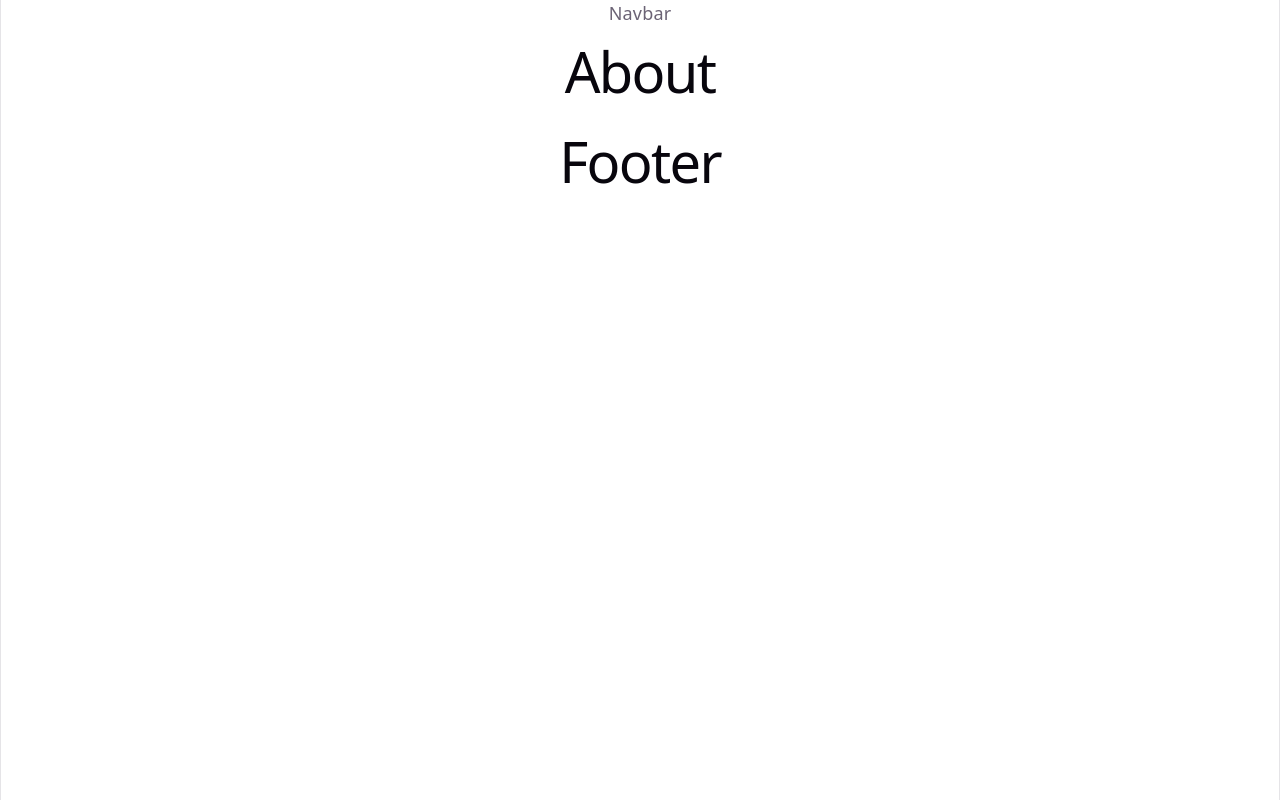
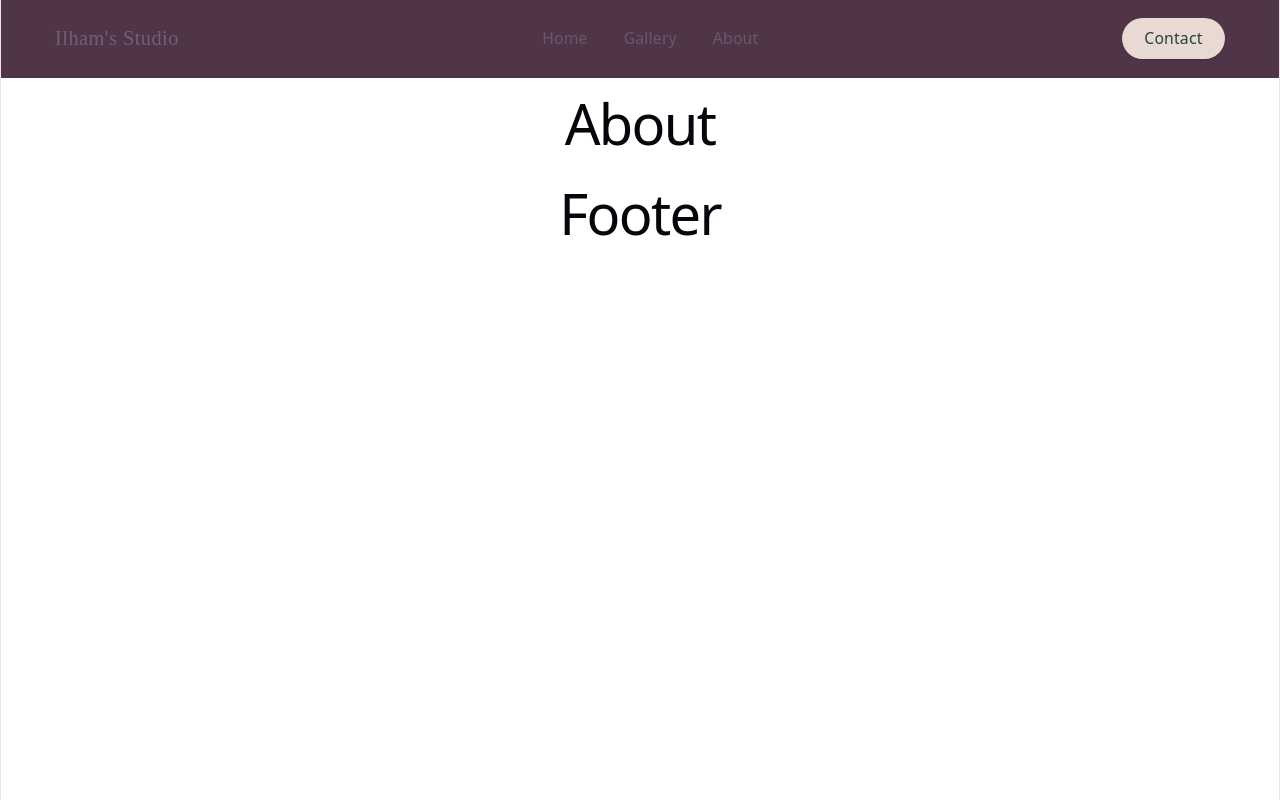
Before and after one commit to Haxee24/ilhams-studio, a React app: page /about in a window 1280 px wide. Built offline with nearby package versions, Linux system fonts and the light colour scheme; the HTML template or start-up script is replaced by a standard one.

Commit message:
created basic navbar component

```diff
--- a/src/components/Header/Navbar.jsx
+++ b/src/components/Header/Navbar.jsx
@@ -1,9 +1,45 @@
-import React from 'react'
+import React from "react";
 
 function Navbar() {
   return (
-    <div>Navbar</div>
-  )
+    <nav
+      className="w-full bg-[rgb(79,53,71)] text-[rgb(34,66,60)]px-6 md:px-12 py-4 flex items-center justify-between backdrop-blur-sm sticky top-0 z-50"
+      style={{
+        borderBottom: "1px solid rgba(0,0,0,0.05)",
+      }}
+    >
+      {/* LOGO / BRAND */}
+      <div
+        className="text-lg tracking-wide"
+        style={{ fontFamily: "serif" }}
+      >
+        Ilham's Studio
+      </div>
+
+      {/* LINKS */}
+      <div className="hidden md:flex items-center gap-8 text-sm opacity-80">
+        <a href="#" className="hover:opacity-100 transition">
+          Home
+        </a>
+        <a href="#" className="hover:opacity-100 transition">
+          Gallery
+        </a>
+        <a href="#" className="hover:opacity-100 transition">
+          About
+        </a>
+      </div>
+
+      {/* CTA BUTTON */}
+      <button
+        className="text-[rgb(34,66,60)] cursor-pointer text-sm px-5 py-2 rounded-full shadow-sm transition hover:opacity-90"
+        style={{
+          backgroundColor: "#E8DAD3",
+        }}
+      >
+        Contact
+      </button>
+    </nav>
+  );
 }
 
-export default Navbar
+export default Navbar;
```
